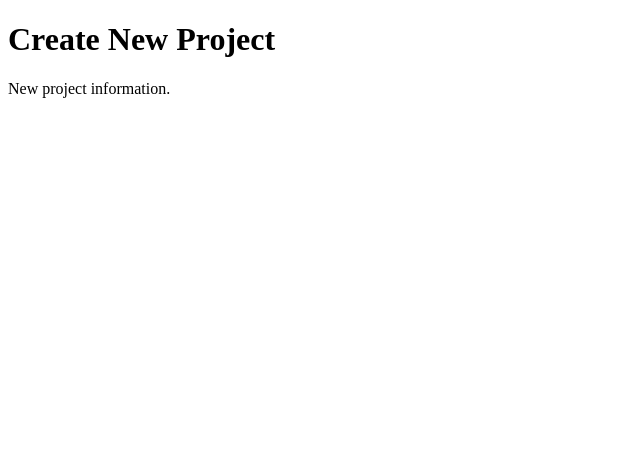
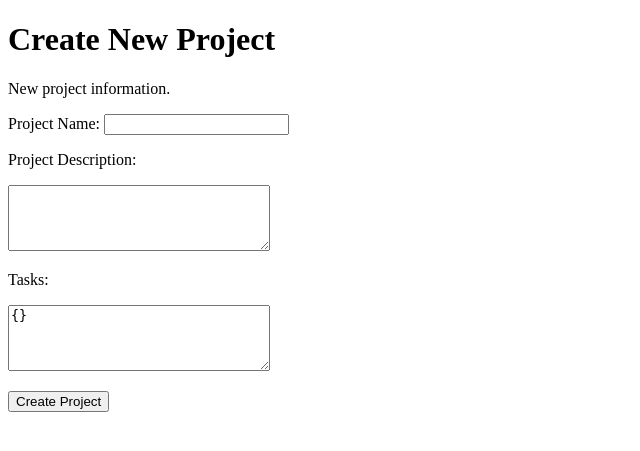
Before and after one commit to denoslab/friendlyfl-controller, a Django app: page /controller/projects/new/ in a window 1280 px wide. Shown: the top 451 px of the page, without its empty margins (0-640 px from the left). Run offline with Django 4.2, Linux system fonts and the light colour scheme.

Commit message:
FL-21 Coordinator should be able to create a Project (#13)
- Added views, template, and form support for `New Project` page

```diff
--- a/friendlyfl/controller/forms.py
+++ b/friendlyfl/controller/forms.py
@@ -7,6 +7,14 @@ class SiteForm(forms.Form):
         label='Site Description', widget=forms.Textarea(attrs={'rows': 2, 'cols': 25}))
 
 
+class ProjectNewForm(forms.Form):
+    name = forms.CharField(label='Project Name', max_length=100)
+    description = forms.CharField(
+        label='Project Description', widget=forms.Textarea(attrs={'rows': 4, 'cols': 30}))
+    tasks = forms.CharField(
+        label='Tasks', widget=forms.Textarea(attrs={'rows': 4, 'cols': 30}))
+
+
 class ProjectJoinForm(forms.Form):
     name = forms.CharField(label='Project Name', max_length=100)
     notes = forms.CharField(
--- a/friendlyfl/controller/templates/controller/project_new.html
+++ b/friendlyfl/controller/templates/controller/project_new.html
@@ -7,5 +7,14 @@
 <body>
 <h1>Create New Project</h1>
 <p>New project information.</p>
+<form action="./" method="post">
+    {% csrf_token %}
+    <p>Project Name: {{ project_new_form.name }}</p>
+    <p>Project Description:</p>
+    <p>{{ project_new_form.description }}</p>
+    <p>Tasks:</p>
+    <p>{{ project_new_form.tasks }}</p>
+    <p><input type="submit" name="create_project" value="Create Project"></p>
+</form>
 </body>
 </html>
--- a/friendlyfl/controller/views.py
+++ b/friendlyfl/controller/views.py
@@ -8,7 +8,7 @@ from django.http import HttpResponseRedirect
 import logging
 import json
 
-from .forms import SiteForm, ProjectJoinForm
+from .forms import SiteForm, ProjectJoinForm, ProjectNewForm
 
 # take environment variables from .env.
 load_dotenv()
@@ -31,6 +31,7 @@ def index(request):
         if site_form.is_valid():
             site_name = site_form.cleaned_data['name']
             site_description = site_form.cleaned_data['description']
+            # get current site info
             response = requests.get('{0}/sites/lookup/?uid={1}'.format(router_url, site_uid),
                                     auth=(router_username, router_password))
             current_site = None
@@ -58,6 +59,7 @@ def index(request):
                 current_site['description'] = site_description
                 # register new site
                 requests.post('{0}/sites/'.format(router_url),
+                              headers={'Content-Type': 'application/json'},
                               auth=(router_username, router_password),
                               data=current_site)
         # redirect to the same page
@@ -105,10 +107,44 @@ def index(request):
 
 
 def project_new(request):
+    if request.method == "POST":
+        # create a form instance and populate it with data from the request:
+        project_new_form = ProjectNewForm(request.POST)
+
+        # check if form is valid:
+        if project_new_form.is_valid():
+            project_name = project_new_form.cleaned_data['name']
+            description = project_new_form.cleaned_data['description']
+            tasks = project_new_form.cleaned_data['tasks']
+            # get current site info
+            response = requests.get('{0}/sites/lookup/?uid={1}'.format(router_url, site_uid),
+                                    auth=(router_username, router_password))
+            current_site = None
+            if response.ok:
+                current_site = response.json()
+
+            if current_site:
+                # create new Project
+                project = dict()
+                project['name'] = project_name
+                project['description'] = description
+                project['site'] = current_site['id']
+                project['tasks'] = []
+                requests.post('{0}/projects/'.format(router_url),
+                              headers={'Content-Type': 'application/json'},
+                              auth=(router_username, router_password),
+                              data=json.dumps(project))
+        # redirect to the home page
+        return HttpResponseRedirect("/controller/")
+    # if a GET, load the form
+    else:
+        project_new_form = ProjectNewForm(initial={'tasks': '{}'})
     # render template
     template = loader.get_template(
         "controller/project_new.html")
-    context = {}
+    context = {
+        "project_new_form": project_new_form,
+    }
     return HttpResponse(template.render(context, request))
 
 
@@ -139,12 +175,11 @@ def project_join(request):
                 project_participant['project'] = project_to_join['id']
                 project_participant['role'] = 'PA'
                 project_participant['notes'] = notes
-                logger.warn(json.dumps(project_participant))
                 requests.post('{0}/project-participants/'.format(router_url),
                               headers={'Content-Type': 'application/json'},
                               auth=(router_username, router_password),
                               data=json.dumps(project_participant))
-        # redirect to the same page
+        # redirect to the home page
         return HttpResponseRedirect("/controller/")
     # if a GET, load the form
     else:
```
